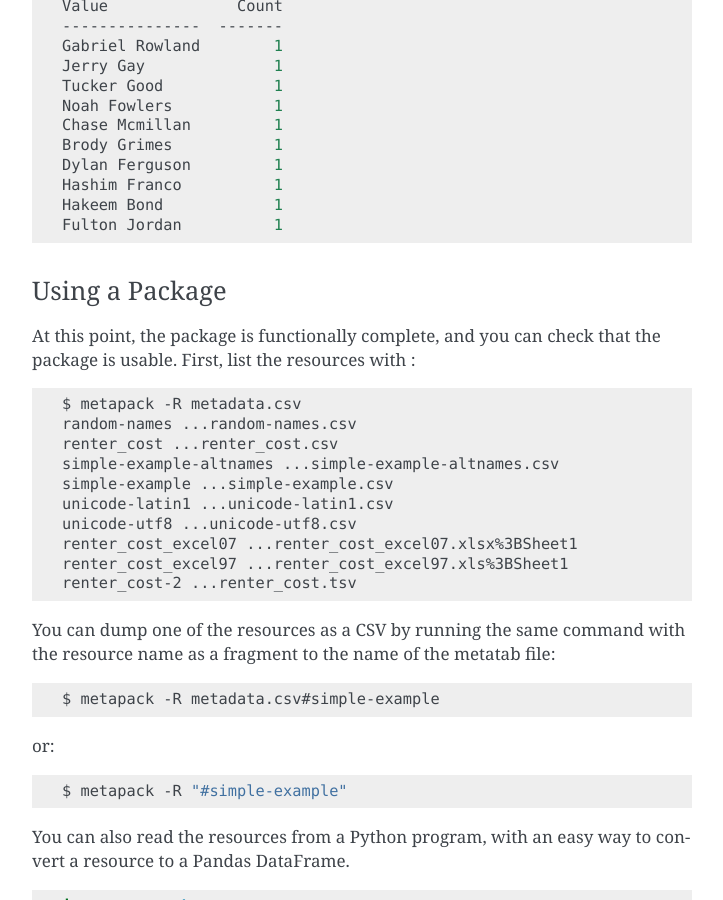
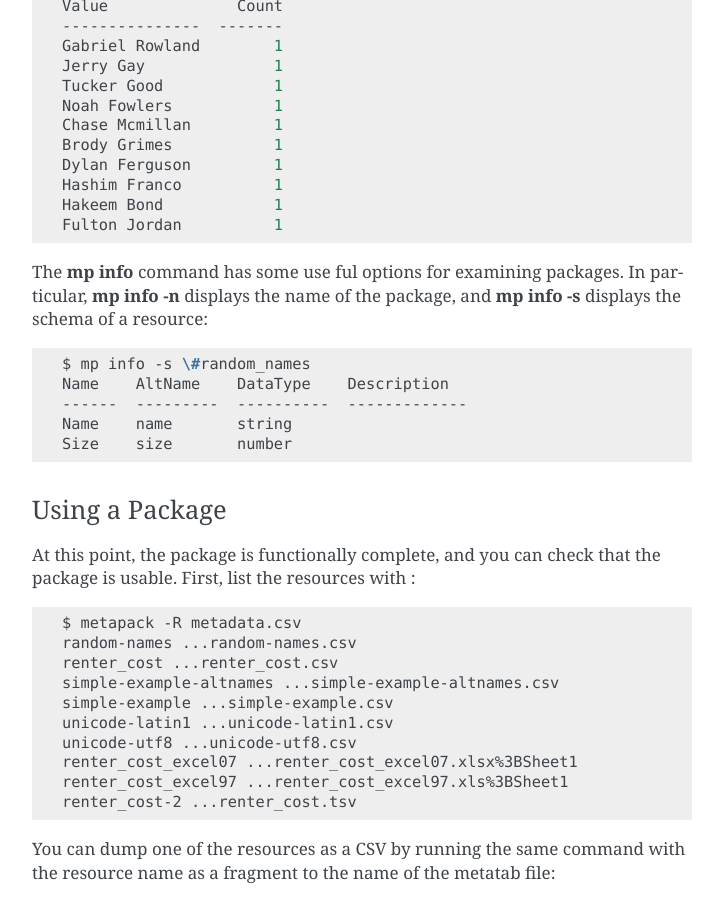
Before and after one commit to Metatab/metapack, a Sphinx documentation site: the page built from docs/source/GettingStarted.rst, in a window 1280 px wide and 900 px high, scrolled down 7700 px. Shown: the whole window, without its empty margins (388-1111 px from the left). Built offline with Sphinx 7.4.7, drawn with Linux system fonts in a browser that asks for light colours.

Commit message:
Documentation

```diff
--- a/docs/source/GettingStarted.rst
+++ b/docs/source/GettingStarted.rst
@@ -384,6 +384,17 @@ will run the resource and collect the most common values for a single column:
 	Hakeem Bond            1
 	Fulton Jordan          1
 
+The :command:`mp info` command has some use ful options for examining packages. In particular, :command:`mp info -n` displays the name of the package, and :command:`mp info -s` displays the schema of a resource:
+
+.. code-block:: bash
+
+	$ mp info -s \#random_names
+	Name    AltName    DataType    Description
+	------  ---------  ----------  -------------
+	Name    name       string
+	Size    size       number
+
+
 
 Using a Package
 +++++++++++++++
```
Also changed, not shown: other parts of docs/source/GettingStarted.rst (+1 -1 lines).
